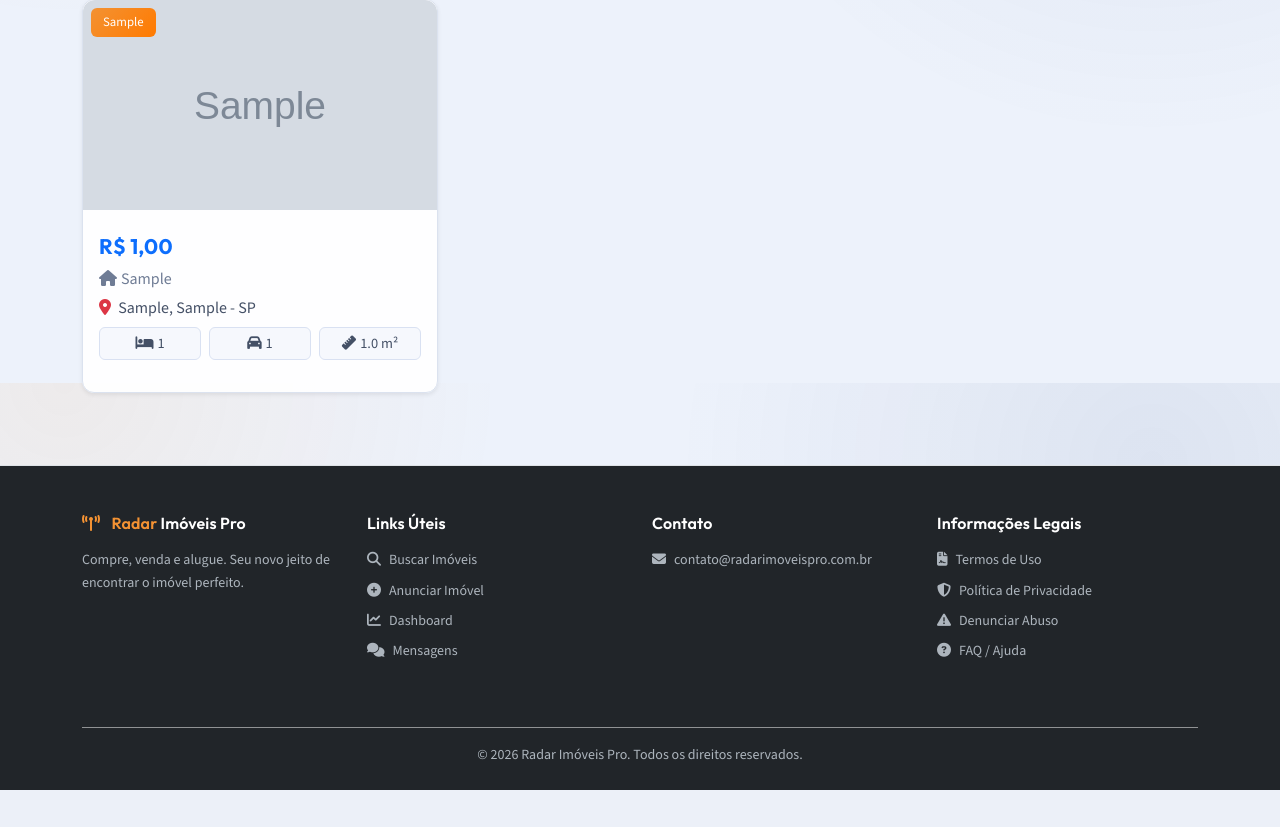
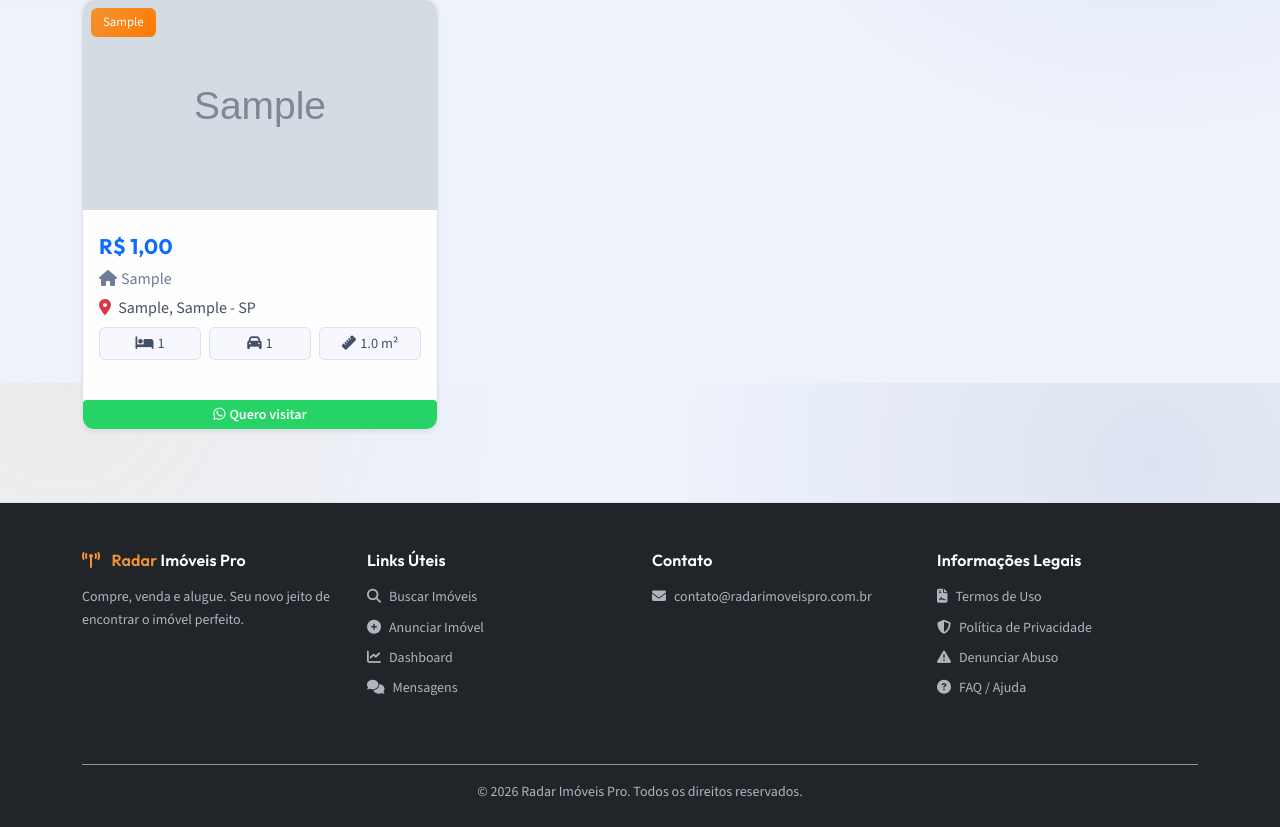
Before and after one commit to jairgramacho/radar-imoveis-pro, a Flask app: page / in a window 1280 px wide. Shown: the part 417-1244 px from the top of the page. Before the commit the page ends 1207 px from the top, so only its background shows below. Run offline with Flask 3, Linux system fonts and the light colour scheme; tables that the repository leaves empty hold one stand-in row (values such as "Sample post"); grey boxes marked "Sample" are stand-in pictures; parts of the project's set-up code (start-up, migrations or seed data) failed here and were passed over.

Commit message:
feat: botao Quero visitar com WhatsApp direto nos cards da listagem

```diff
--- a/templates/index.html
+++ b/templates/index.html
@@ -199,7 +199,13 @@
                                 </div>
 
                             </div>
+                            {% if imovel.anunciante and imovel.anunciante.whatsapp %}
+                            <a href="https://wa.me/55{{ imovel.anunciante.whatsapp|replace(' ', '')|replace('(', '')|replace(')', '')|replace('-', '') }}?text=Ol%C3%A1%2C%20vi%20o%20an%C3%BAncio%20de%20{{ imovel.tipo }}%20no%20Radar%20Im%C3%B3veis%20Pro.%20Gostaria%20de%20saber%20mais%20sobre%20em%20{{ imovel.bairro }}%2C%20{{ imovel.cidade }}." target="_blank" class="btn btn-success btn-sm w-100 mt-2" onclick="event.stopPropagation();">
+                                <i class="fab fa-whatsapp me-1"></i>Quero visitar
+                            </a>
+                            {% endif %}
                         </div>
+                    </div>
                     </a>
                 </div>
                 {% endfor %}
```
